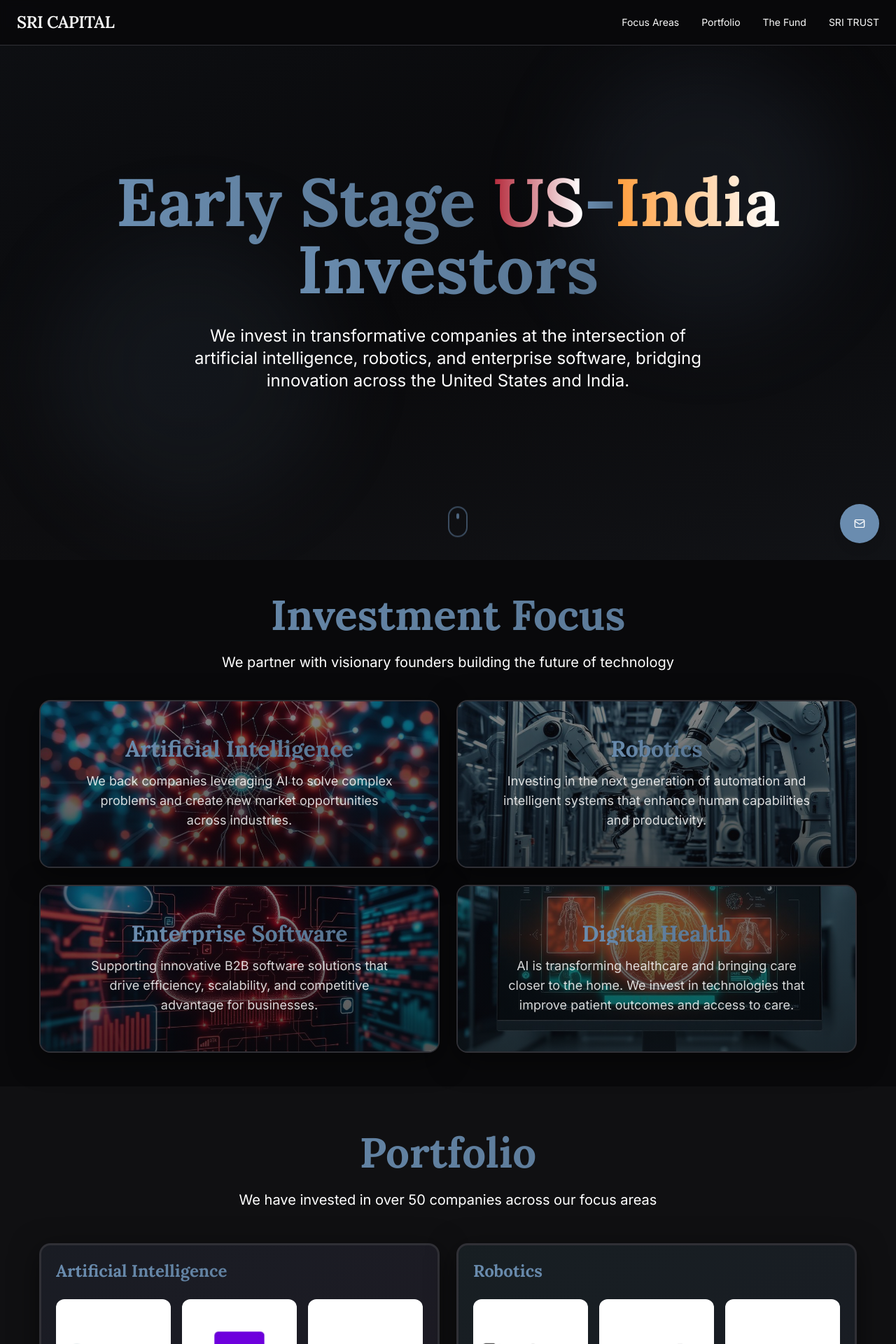
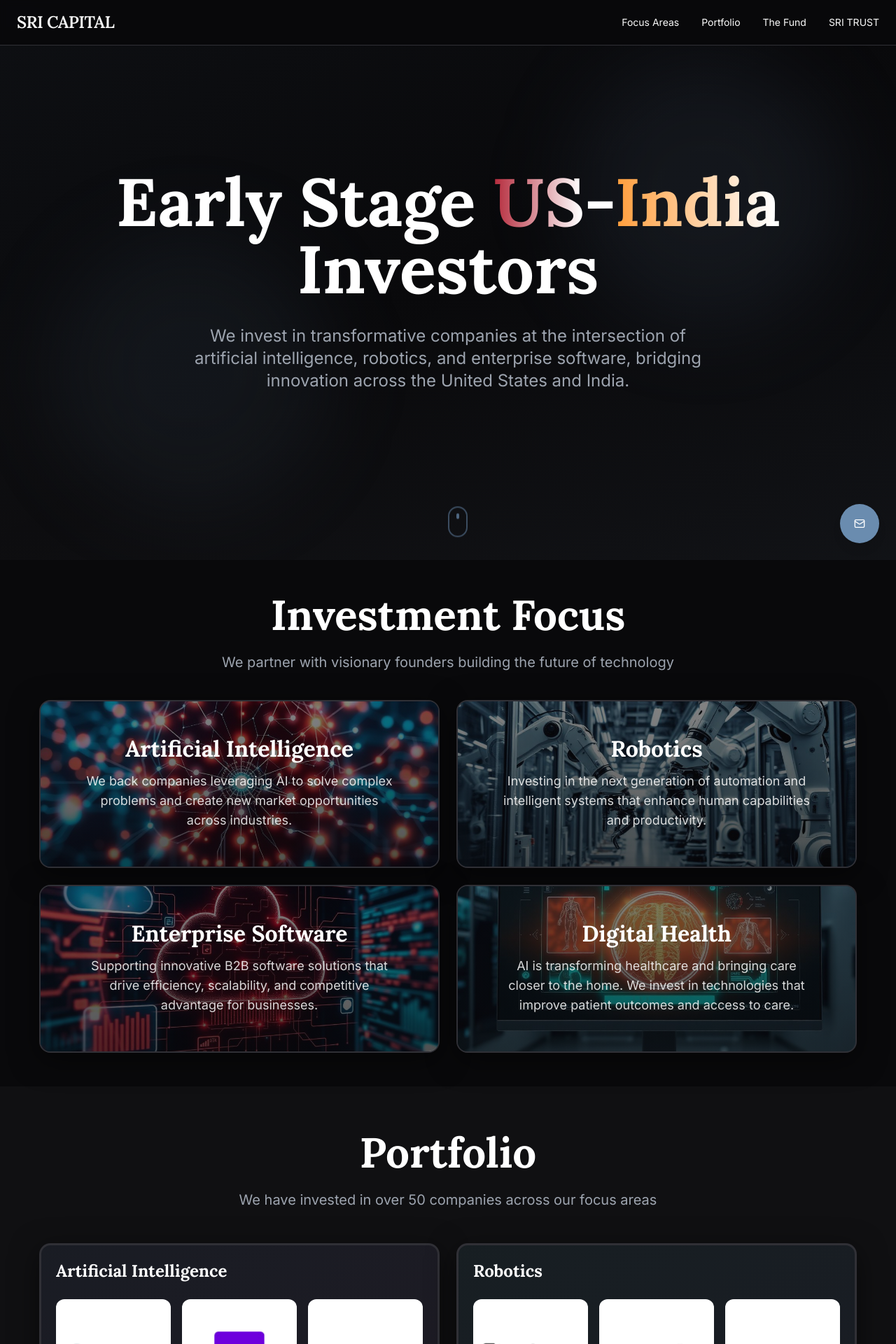
Before and after one commit to externalapps-star/sri-capital-82075, a React (Vite) app: page / in a window 1280 px wide. Shown: the top 1920 px of the page at 70% size. Built offline with nearby package versions, Linux system fonts and the light colour scheme; the HTML template or start-up script is replaced by a standard one.

Commit message:
Revert muted-foreground color change

```diff
--- a/src/components/FocusAreas.tsx
+++ b/src/components/FocusAreas.tsx
@@ -31,7 +31,7 @@ const FocusAreas = () => {
     <section id="focus" className="py-12 px-6">
       <div className="container mx-auto max-w-7xl">
         <div className="text-center mb-10">
-          <h2 className="font-serif text-3xl sm:text-4xl md:text-5xl lg:text-6xl font-bold mb-4 sm:mb-6 bg-gradient-to-r from-primary to-secondary bg-clip-text text-transparent">
+          <h2 className="font-serif text-3xl sm:text-4xl md:text-5xl lg:text-6xl font-bold mb-4 sm:mb-6 text-white">
             Investment Focus
           </h2>
           <p className="font-sans text-base sm:text-lg md:text-xl text-muted-foreground max-w-2xl mx-auto px-4 sm:px-0">
@@ -60,7 +60,7 @@ const FocusAreas = () => {
 
               {/* Text Overlay */}
               <div className="relative h-full flex flex-col justify-center items-center text-center p-4 sm:p-5 md:p-6">
-                <h3 className="font-serif text-xl sm:text-2xl md:text-[28px] lg:text-[32px] font-bold mb-2 sm:mb-3 md:mb-4 bg-gradient-to-r from-primary to-secondary bg-clip-text text-transparent">
+                <h3 className="font-serif text-xl sm:text-2xl md:text-[28px] lg:text-[32px] font-bold mb-2 sm:mb-3 md:mb-4 text-white">
                   {area.title}
                 </h3>
                 <p className="font-sans text-sm sm:text-base md:text-lg text-foreground/90 dark:text-foreground/85 leading-relaxed max-w-md px-2 sm:px-0">
--- a/src/components/Fund.tsx
+++ b/src/components/Fund.tsx
@@ -21,7 +21,7 @@ const Fund = () => {
   return (
     <section id="fund" className="py-16 px-6">
       <div className="container mx-auto max-w-5xl">
-        <h2 className="font-serif text-3xl sm:text-4xl md:text-5xl lg:text-6xl font-bold mb-6 sm:mb-8 text-center bg-gradient-to-r from-primary to-secondary bg-clip-text text-transparent">
+        <h2 className="font-serif text-3xl sm:text-4xl md:text-5xl lg:text-6xl font-bold mb-6 sm:mb-8 text-center text-white">
           The Fund
         </h2>
 
@@ -34,7 +34,7 @@ const Fund = () => {
         </div>
 
         <div className="border-t border-border pt-10">
-          <h3 className="font-serif text-2xl sm:text-3xl md:text-4xl font-bold mb-8 sm:mb-10 md:mb-12 text-center">Team</h3>
+          <h3 className="font-serif text-2xl sm:text-3xl md:text-4xl font-bold mb-8 sm:mb-10 md:mb-12 text-center text-white">Team</h3>
           <div className="grid grid-cols-1 md:grid-cols-2 gap-12 max-w-4xl mx-auto">
             {teamMembers.map((member) => (
               <div key={member.name} className="group text-center">
--- a/src/components/Hero.tsx
+++ b/src/components/Hero.tsx
@@ -6,8 +6,8 @@ const Hero = () => {
       <div className="absolute bottom-20 left-20 w-96 h-96 bg-secondary/10 rounded-full blur-3xl" />
 
       <div className="container mx-auto max-w-5xl text-center relative z-10">
-        <h1 className="font-serif text-5xl sm:text-6xl md:text-7xl lg:text-8xl font-bold mb-6 sm:mb-8 leading-tight animate-fade-in">
-          <span className="bg-gradient-to-r from-primary to-secondary bg-clip-text text-transparent">
+        <h1 className="font-serif text-5xl sm:text-6xl md:text-7xl lg:text-8xl font-bold mb-6 sm:mb-8 leading-tight animate-fade-in text-white">
+          <span>
             Early Stage{" "}
           </span>
           <span
@@ -16,7 +16,7 @@ const Hero = () => {
           >
             US
           </span>
-          <span className="bg-gradient-to-r from-primary to-secondary bg-clip-text text-transparent">
+          <span>
             -
           </span>
           <span
@@ -25,7 +25,7 @@ const Hero = () => {
           >
             India
           </span>
-          <span className="bg-gradient-to-r from-primary to-secondary bg-clip-text text-transparent">
+          <span>
             {" "}Investors
           </span>
         </h1>
--- a/src/components/Portfolio.tsx
+++ b/src/components/Portfolio.tsx
@@ -89,7 +89,7 @@ const Portfolio = () => {
     <section ref={sectionRef} id="portfolio" className="py-16 px-6 bg-card/50">
       <div className="container mx-auto max-w-7xl">
         <div className="text-center mb-12">
-          <h2 className="font-serif text-3xl sm:text-4xl md:text-5xl lg:text-6xl font-bold mb-4 sm:mb-6 bg-gradient-to-r from-primary to-secondary bg-clip-text text-transparent">
+          <h2 className="font-serif text-3xl sm:text-4xl md:text-5xl lg:text-6xl font-bold mb-4 sm:mb-6 text-white">
             Portfolio
           </h2>
           <p className="font-sans text-base sm:text-lg md:text-xl text-muted-foreground px-4 sm:px-0">
@@ -106,7 +106,7 @@ const Portfolio = () => {
               <div className={`absolute inset-0 bg-gradient-to-br ${category.color} opacity-30 dark:opacity-20`} />
               <div className="absolute top-0 right-0 w-32 h-32 bg-gradient-to-br from-primary/10 to-transparent rounded-bl-full opacity-0 group-hover:opacity-100 transition-opacity duration-500" />
 
-              <h3 className="font-serif text-xl sm:text-2xl font-bold mb-4 sm:mb-6 relative z-10 bg-gradient-to-r from-primary to-secondary bg-clip-text text-transparent">
+              <h3 className="font-serif text-xl sm:text-2xl font-bold mb-4 sm:mb-6 relative z-10 text-white">
                 {category.title}
               </h3>
 
--- a/src/index.css
+++ b/src/index.css
@@ -24,7 +24,7 @@ All colors MUST be HSL.
     --secondary-foreground: 0 0% 100%;
 
     --muted: 0 0% 100%;
-    --muted-foreground: 0 0% 100%;
+    --muted-foreground: 222 30% 35%;
 
     --accent: 0 0% 100%;
     --accent-foreground: 222 47% 11%;
@@ -65,7 +65,7 @@ All colors MUST be HSL.
     --secondary-foreground: 0 0% 98%;
 
     --muted: 215 10% 25%;
-    --muted-foreground: 0 0% 100%;
+    --muted-foreground: 215 10% 65%;
 
     --accent: 210 28% 50%;
     --accent-foreground: 0 0% 98%;
--- a/src/pages/Trust.tsx
+++ b/src/pages/Trust.tsx
@@ -24,7 +24,7 @@ const Trust = () => {
       >
         <div className="absolute inset-0 bg-gradient-to-r from-background/70 via-background/50 to-background/40" />
         <div className="container mx-auto max-w-4xl text-center relative z-10">
-          <h1 className="text-5xl md:text-7xl font-bold mb-6 bg-gradient-to-r from-primary to-secondary bg-clip-text text-transparent">
+          <h1 className="text-5xl md:text-7xl font-bold mb-6 text-white">
             Giving our children a better life
           </h1>
           <p className="text-2xl md:text-3xl text-foreground font-medium">
@@ -76,7 +76,7 @@ const Trust = () => {
       {/* About Us Section */}
       <section id="about" className="py-12 px-4 bg-muted/30">
         <div className="container mx-auto max-w-4xl">
-          <h2 className="text-5xl md:text-6xl font-bold text-center mb-8 text-foreground">About Us</h2>
+          <h2 className="text-5xl md:text-6xl font-bold text-center mb-8 text-white">About Us</h2>
           <div className="space-y-6 text-lg text-foreground/80 leading-relaxed">
             <p>
               SRI Trust is the charitable arm of Ashwini and Sashi P. Reddi.
@@ -94,7 +94,7 @@ const Trust = () => {
       {/* Schools Section */}
       <section id="schools" className="py-12 px-4 bg-background">
         <div className="container mx-auto max-w-6xl">
-          <h2 className="text-5xl md:text-6xl font-bold text-center mb-10 text-foreground">Schools Adopted</h2>
+          <h2 className="text-5xl md:text-6xl font-bold text-center mb-10 text-white">Schools Adopted</h2>
           <div className="grid md:grid-cols-3 gap-8">
             <Card className="hover:shadow-xl transition-all duration-300">
               <CardHeader>
@@ -153,7 +153,7 @@ const Trust = () => {
       {/* Gallery Section */}
       <section id="gallery" className="py-12 px-4 bg-muted/30">
         <div className="container mx-auto max-w-6xl">
-          <h2 className="text-5xl md:text-6xl font-bold text-center mb-10 text-foreground">Gallery</h2>
+          <h2 className="text-5xl md:text-6xl font-bold text-center mb-10 text-white">Gallery</h2>
           <div className="grid grid-cols-2 md:grid-cols-3 gap-6">
             {[gallery1, gallery2, gallery3, gallery4, gallery5, gallery6].map((image, index) => (
               <div
@@ -176,7 +176,7 @@ const Trust = () => {
       {/* Contact Section */}
       <section id="contact" className="py-12 px-4 bg-background">
         <div className="container mx-auto max-w-4xl">
-          <h2 className="text-5xl md:text-6xl font-bold text-center mb-8 text-foreground">Contact Us</h2>
+          <h2 className="text-5xl md:text-6xl font-bold text-center mb-8 text-white">Contact Us</h2>
           <Card className="max-w-2xl mx-auto">
             <CardHeader>
               <CardTitle className="text-2xl">SRI Charitable Trust</CardTitle>
```
